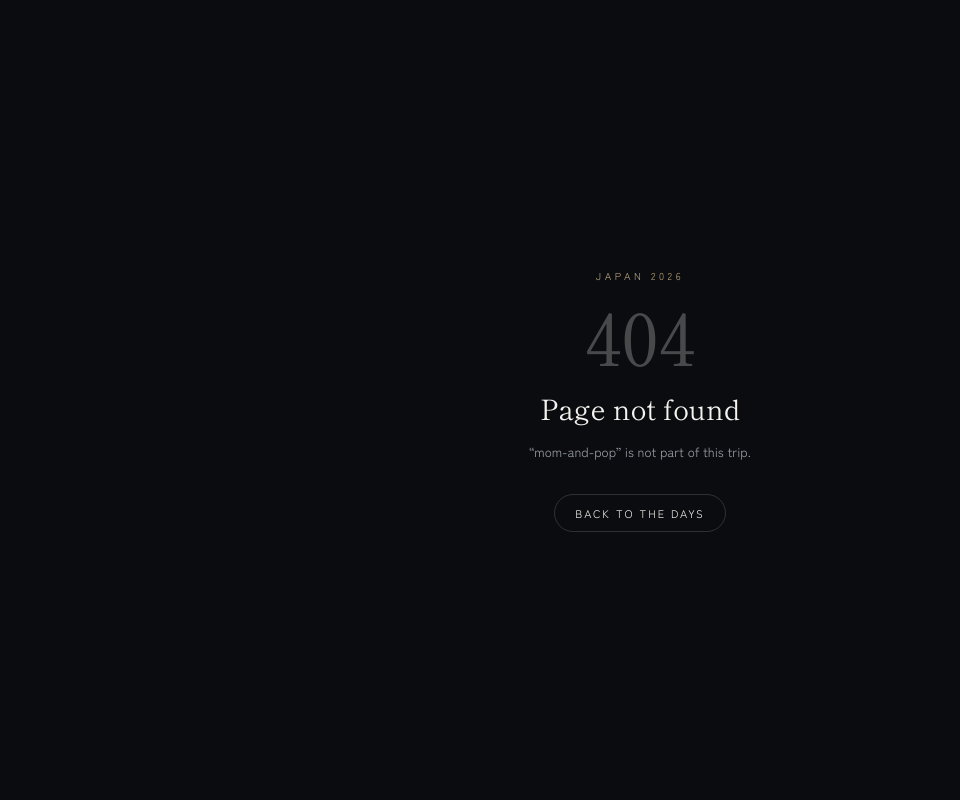
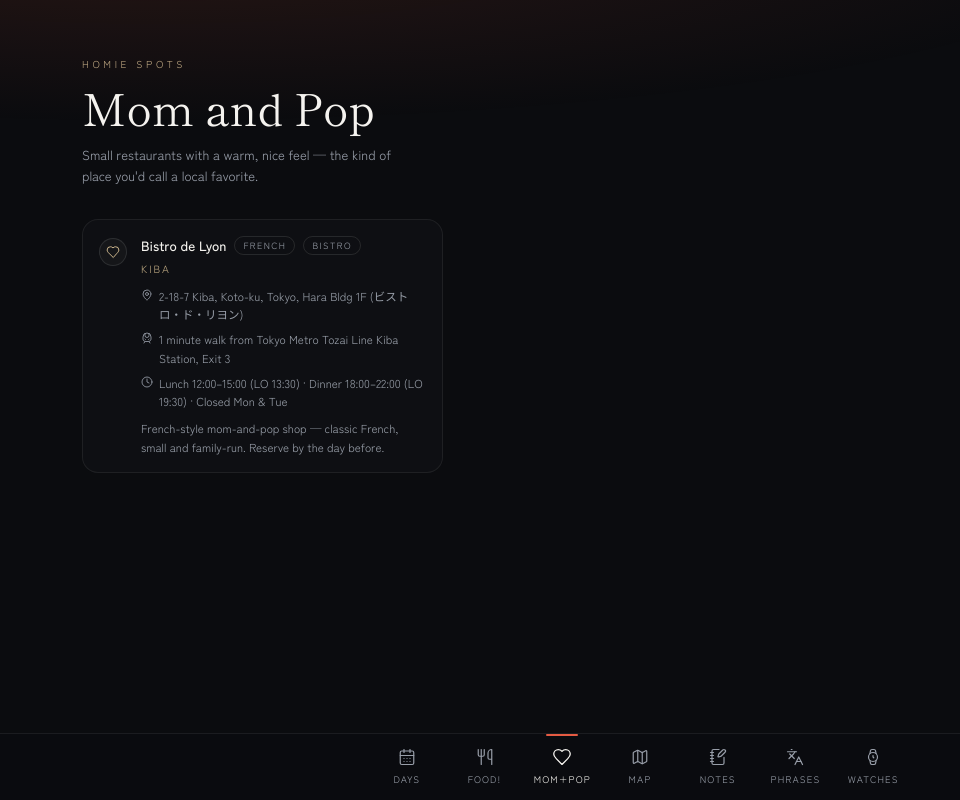
Before and after one commit to Cacody25/japan-trip, a React (Vite) app: page /mom-and-pop in a window 1280 px wide. Before the commit this address had no page. Shown: the whole page, without its empty margins (0-960 px from the left). Built offline with nearby package versions, Linux system fonts and the light colour scheme.

Commit message:
Add Mom and Pop section with Bistro de Lyon; keep Food! for backup eats.

```diff
--- a/src/App.jsx
+++ b/src/App.jsx
@@ -5,6 +5,7 @@ import ScrollToTop from "./components/ScrollToTop";
 import Layout from "@/components/Layout";
 import Days from "@/pages/Days";
 import Food from "@/pages/Food";
+import MomAndPop from "@/pages/MomAndPop";
 import Notes from "@/pages/Notes";
 import Translate from "@/pages/Translate";
 import Watches from "@/pages/Watches";
@@ -21,6 +22,7 @@ function App() {
         <Route element={<Layout />}>
           <Route path="/" element={<Days />} />
           <Route path="/food" element={<Food />} />
+          <Route path="/mom-and-pop" element={<MomAndPop />} />
           <Route path="/map" element={<MapPage />} />
           <Route path="/notes" element={<Notes />} />
           <Route path="/translate" element={<Translate />} />
--- a/src/components/BottomNav.jsx
+++ b/src/components/BottomNav.jsx
@@ -1,11 +1,12 @@
 import React from "react";
 import { NavLink } from "react-router-dom";
-import { CalendarDays, Utensils, NotebookPen, Languages, Watch, Map as MapIcon } from "lucide-react";
+import { CalendarDays, Utensils, Heart, NotebookPen, Languages, Watch, Map as MapIcon } from "lucide-react";
 import { cn } from "@/lib/utils";
 
 const TABS = [
   { to: "/", label: "Days", Icon: CalendarDays },
   { to: "/food", label: "Food!", Icon: Utensils },
+  { to: "/mom-and-pop", label: "Mom+Pop", Icon: Heart },
   { to: "/map", label: "Map", Icon: MapIcon },
   { to: "/notes", label: "Notes", Icon: NotebookPen },
   { to: "/translate", label: "Phrases", Icon: Languages },
--- a/src/components/FoodCard.jsx
+++ b/src/components/FoodCard.jsx
@@ -1,12 +1,15 @@
 import React from "react";
-import { Utensils, MapPin, Clock, TrainFront } from "lucide-react";
+import { Utensils, Heart, MapPin, Clock, TrainFront } from "lucide-react";
 
-export default function FoodCard({ spot }) {
+export default function FoodCard({ spot, tone = "food" }) {
+  const Icon = tone === "mom" ? Heart : Utensils;
+  const iconClass = tone === "mom" ? "text-gold" : "text-vermilion";
+
   return (
     <article className="rounded-2xl border border-white/[0.07] bg-card/60 p-5 md:p-4">
       <div className="flex items-start gap-3.5">
         <span className="mt-0.5 flex h-7 w-7 shrink-0 items-center justify-center rounded-full border border-white/10 bg-white/[0.03]">
-          <Utensils className="h-3.5 w-3.5 text-vermilion" strokeWidth={1.6} />
+          <Icon className={`h-3.5 w-3.5 ${iconClass}`} strokeWidth={1.6} />
         </span>
         <div className="min-w-0">
           <div className="flex flex-wrap items-center gap-2">
--- /dev/null
+++ b/src/data/momAndPop.js
@@ -0,0 +1,27 @@
+// Homie / nice-feel restaurants — small spots with a warm, mom-and-pop vibe.
+export const momAndPopSpots = [
+  {
+    id: "bistro-de-lyon",
+    name: "Bistro de Lyon",
+    area: "Kiba",
+    address: "2-18-7 Kiba, Koto-ku, Tokyo, Hara Bldg 1F (ビストロ・ド・リヨン)",
+    access: "1 minute walk from Tokyo Metro Tozai Line Kiba Station, Exit 3",
+    hours: "Lunch 12:00–15:00 (LO 13:30) · Dinner 18:00–22:00 (LO 19:30) · Closed Mon & Tue",
+    note: "French-style mom-and-pop shop — classic French, small and family-run. Reserve by the day before.",
+    tags: ["french", "bistro"],
+    lat: 35.67,
+    lng: 139.8057,
+  },
+];
+
+export const momAndPopMapPlaces = momAndPopSpots.map((spot) => ({
+  id: spot.id,
+  name: spot.name,
+  area: spot.area,
+  days: [],
+  momAndPop: true,
+  kind: "food",
+  lat: spot.lat,
+  lng: spot.lng,
+  note: [spot.address, spot.access, spot.hours, spot.note].filter(Boolean).join(" · "),
+}));
--- a/src/pages/MapPage.jsx
+++ b/src/pages/MapPage.jsx
@@ -4,9 +4,10 @@ import PlaceMap from "@/components/map/PlaceMap";
 import MapLegend from "@/components/map/MapLegend";
 import { mapPlaces } from "@/data/mapPlaces";
 import { foodMapPlaces } from "@/data/food";
+import { momAndPopMapPlaces } from "@/data/momAndPop";
 import { cn } from "@/lib/utils";
 
-const allPlaces = [...mapPlaces, ...foodMapPlaces];
+const allPlaces = [...mapPlaces, ...foodMapPlaces, ...momAndPopMapPlaces];
 
 export default function MapPage() {
   const [active, setActive] = useState("all");
@@ -20,6 +21,7 @@ export default function MapPage() {
   const shown = useMemo(() => {
     if (active === "all") return allPlaces;
     if (active === "food") return foodMapPlaces;
+    if (active === "mom") return momAndPopMapPlaces;
     return mapPlaces.filter((place) => place.days.includes(active));
   }, [active]);
 
@@ -27,6 +29,7 @@ export default function MapPage() {
     () => [
       { value: "all", label: "All" },
       { value: "food", label: "Food!" },
+      { value: "mom", label: "Mom+Pop" },
       ...dayOptions.map((day) => ({ value: day, label: `Day ${day}` })),
     ],
     [dayOptions],
@@ -37,7 +40,7 @@ export default function MapPage() {
       <SectionHeading
         eyebrow="Reference"
         title="Map"
-        subtitle="Planned stops plus Food! backups — tap a dot to see what's there. Positions are approximate, for orientation."
+        subtitle="Planned stops plus Food! and Mom+Pop backups — tap a dot to see what's there. Positions are approximate, for orientation."
       />
 
       <div className="sticky top-0 z-30 mt-5 border-b border-white/[0.06] bg-background/85 px-5 py-3 backdrop-blur-xl md:px-8">
--- /dev/null
+++ b/src/pages/MomAndPop.jsx
@@ -0,0 +1,22 @@
+import React from "react";
+import { momAndPopSpots } from "@/data/momAndPop";
+import SectionHeading from "@/components/SectionHeading";
+import FoodCard from "@/components/FoodCard";
+
+export default function MomAndPop() {
+  return (
+    <>
+      <SectionHeading
+        eyebrow="Homie spots"
+        title="Mom and Pop"
+        subtitle="Small restaurants with a warm, nice feel — the kind of place you'd call a local favorite."
+      />
+
+      <div className="grid gap-3 px-5 pt-8 md:grid-cols-2 md:gap-4 md:px-8 lg:grid-cols-3">
+        {momAndPopSpots.map((spot) => (
+          <FoodCard key={spot.id} spot={spot} tone="mom" />
+        ))}
+      </div>
+    </>
+  );
+}
```
